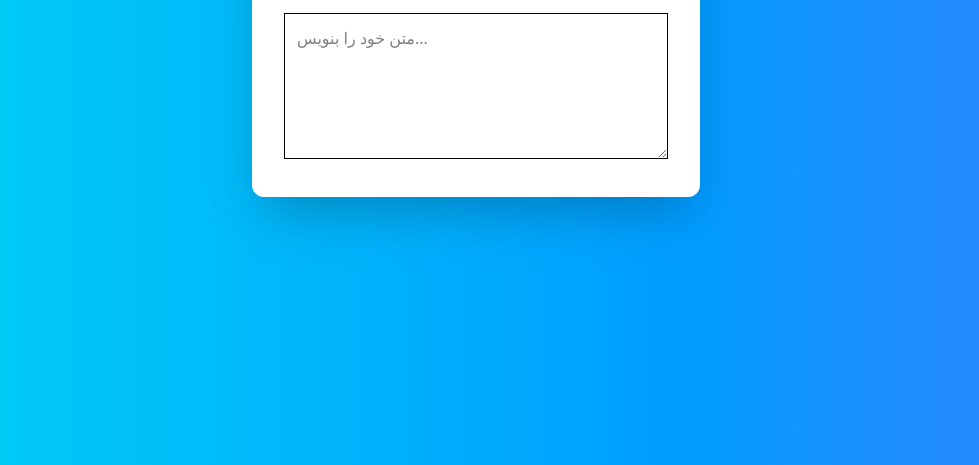
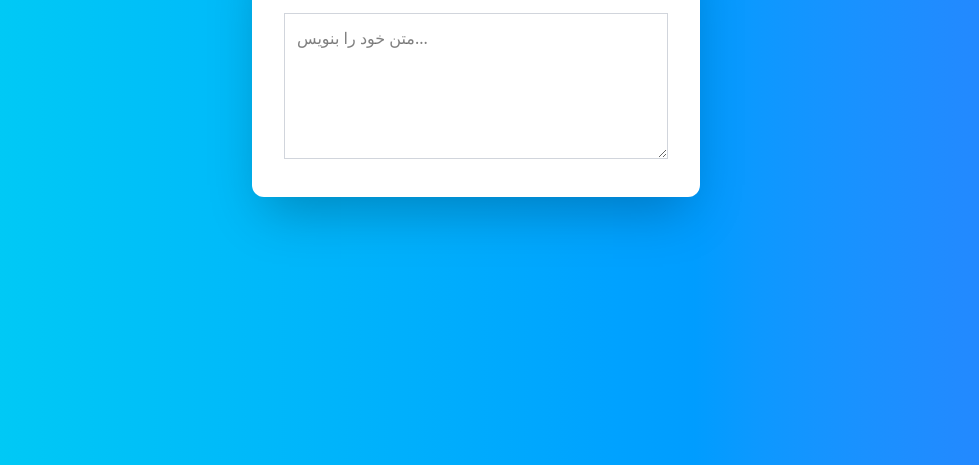
Before and after one commit to mubarakaataye/new-project, a website: page public/textChanger.html in a window 1280 px wide. Shown: the part 335-800 px from the top of the page, without its empty margins (164-1143 px from the left). Drawn offline with Linux system fonts and the light colour scheme.

Commit message:
border-color

```diff
--- a/public/textChanger.html
+++ b/public/textChanger.html
@@ -10,7 +10,7 @@
     <div class="bg-white p-8 rounded-xl shadow-2xl max-w-md w-full text-center">
         <h1 class="text-2xl font-bold text-gray-800 mb-4">تبدیل متن به صدا</h1>
         <textarea id="text" rows="5" placeholder="متن خود را بنویس..." class="w-full p-3
-        border"></textarea>
+        border border-gray-300"></textarea>
     </div>
 
 </body>
```
